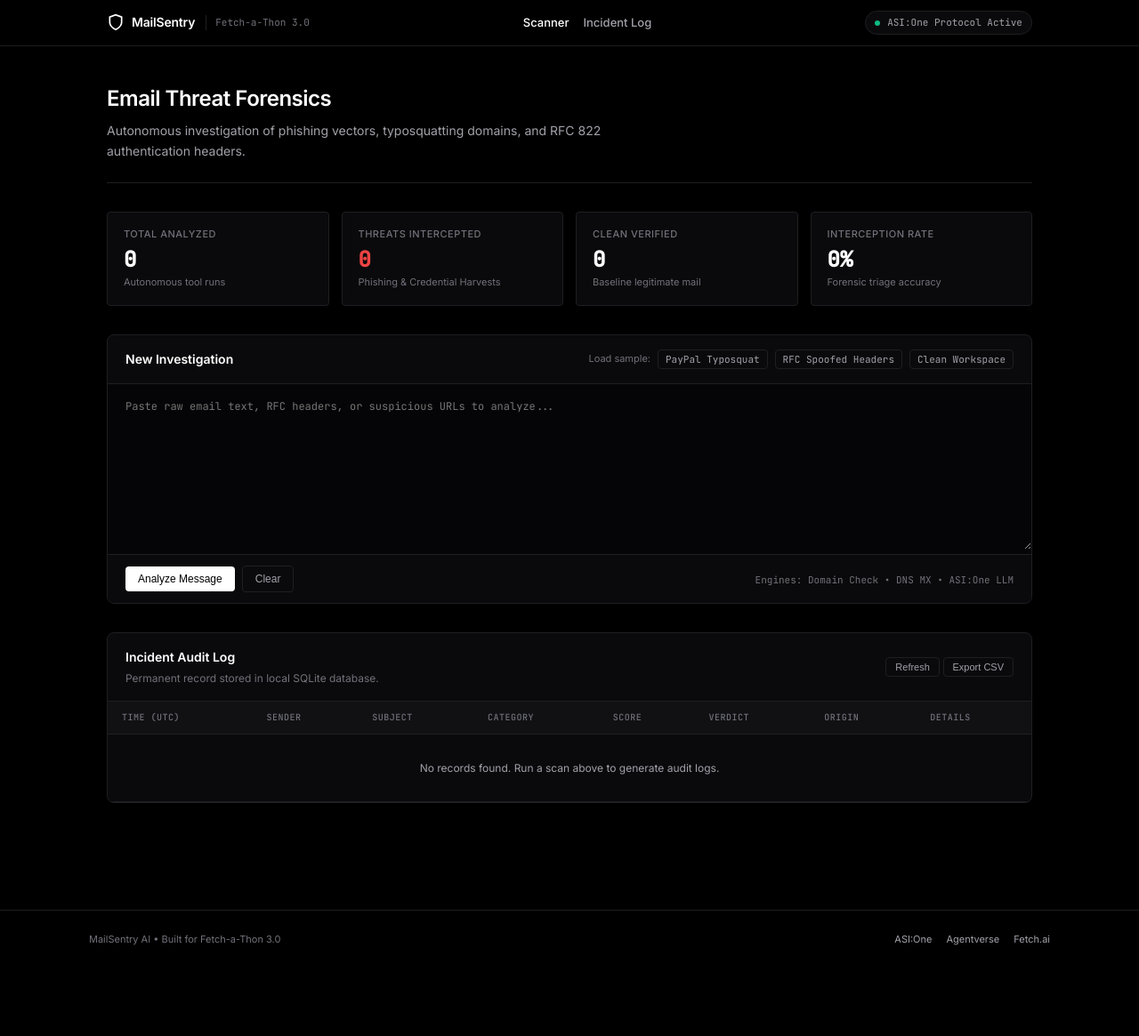
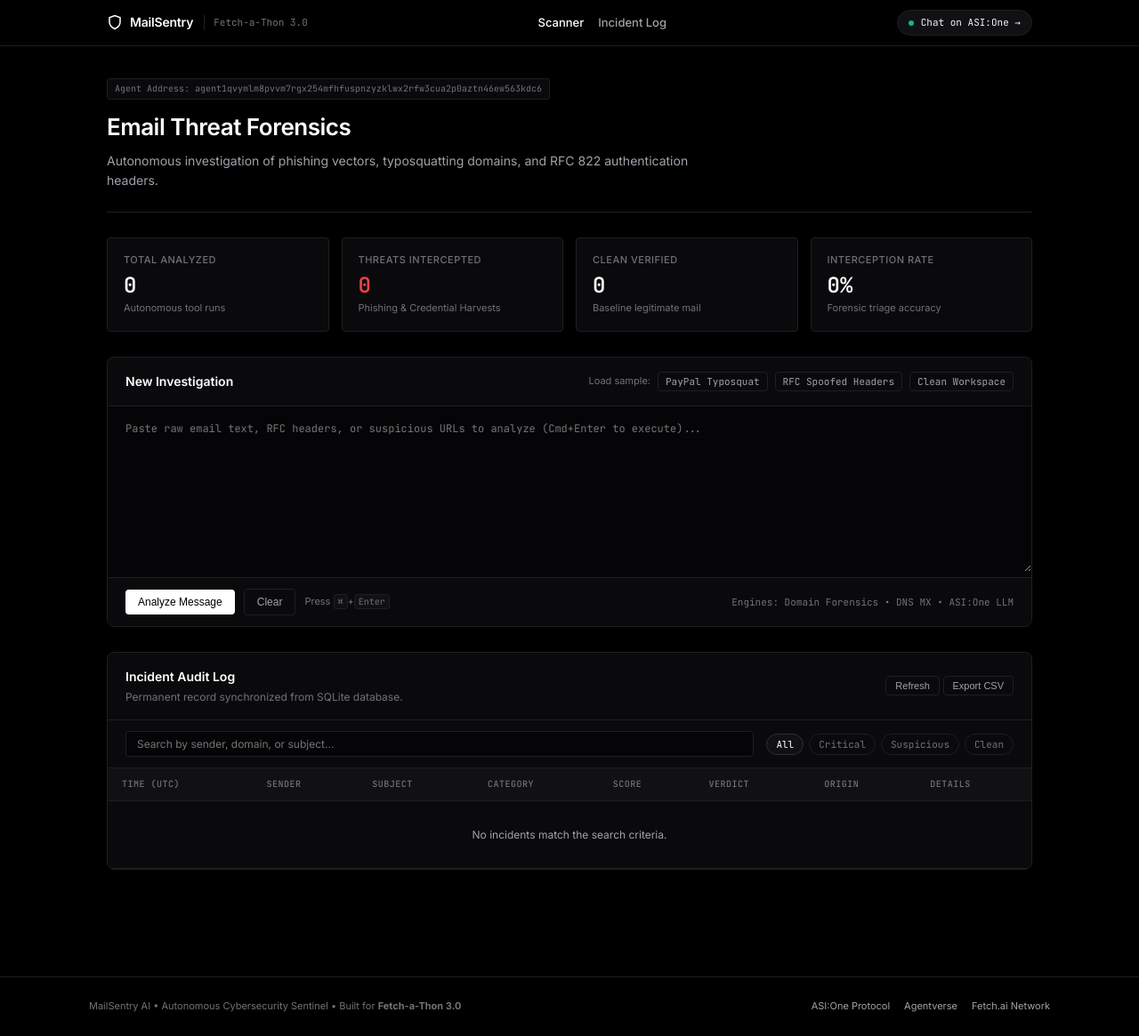
Before and after one commit to swameshawasthi-ctrl/mailsentry-ai, a FastAPI app: page / in a window 1280 px wide. Shown: the whole page at 89% size. Before the commit the page ends 1063 px from the top, so only its background shows below. Run offline with FastAPI, Linux system fonts and the light colour scheme; data that the repository does not hold is empty.

Commit message:
feat: add MITRE ATT&CK framework mapping, decomposed link forensics, and live table search

```diff
--- a/server.py
+++ b/server.py
@@ -54,6 +54,8 @@ async def analyze_email(req: AnalyzeRequest):
         "subject": parsed.subject,
         "evidence": assessment.evidence_items,
         "recommendations": assessment.actionable_recommendations,
+        "mitre_tactics": assessment.mitre_tactics,
+        "links_breakdown": assessment.extracted_links_breakdown,
         "analyst_reasoning": assessment.summary,
         "originating_ip": assessment.originating_ip,
         "ip_country": assessment.ip_country,
--- a/web/static/app.js
+++ b/web/static/app.js
@@ -9,6 +9,7 @@ document.addEventListener("DOMContentLoaded", () => {
     const btnRefreshHistory = document.getElementById("btn-refresh-history");
     const btnExportReport = document.getElementById("btn-export-report");
     const btnExportLog = document.getElementById("btn-export-log");
+    const btnPrintReport = document.getElementById("btn-print-report");
 
     const resultsPanel = document.getElementById("results-panel");
     const resThreatLevel = document.getElementById("res-threat-level");
@@ -22,11 +23,19 @@ document.addEventListener("DOMContentLoaded", () => {
     const resReasoningText = document.getElementById("res-reasoning-text");
     const resActionList = document.getElementById("res-action-list");
 
+    const blockMitre = document.getElementById("block-mitre");
+    const resMitreList = document.getElementById("res-mitre-list");
+    const blockLinks = document.getElementById("block-links");
+    const resLinksTbody = document.getElementById("res-links-tbody");
+
     const statTotal = document.getElementById("stat-total");
     const statCritical = document.getElementById("stat-critical");
     const statSafe = document.getElementById("stat-safe");
     const statRate = document.getElementById("stat-rate");
     const historyTbody = document.getElementById("history-tbody");
+
+    const filterSearch = document.getElementById("filter-search");
+    const filterPills = document.querySelectorAll(".filter-pill");
 
     const scanModal = document.getElementById("scan-modal");
     const modalClose = document.getElementById("modal-close");
@@ -35,10 +44,11 @@ document.addEventListener("DOMContentLoaded", () => {
 
     let currentReport = null;
     let cachedScans = [];
+    let activeFilter = "all";
 
-    // Real Realistic Samples
+    // Realistic Samples
     const SAMPLE_PHISHING = `From: PayPal Security <security@paypa1-support.com>
-To: user@example.com
+To: target.user@corporate.com
 Subject: URGENT: Your PayPal Account Has Been Suspended!
 
 Dear Customer,
@@ -47,7 +57,7 @@ We detected multiple failed login attempts on your account.
 Your account will be terminated in 30 minutes unless you verify your identity.
 
 Please confirm your password immediately at:
-https://paypa1-support.com/verify-identity
+https://paypa1-support.com/verify-identity?token=89401941
 
 PayPal Security Team`;
 
@@ -96,6 +106,19 @@ Product Engineering`;
         emailInput.value = "";
         resultsPanel.style.display = "none";
         emailInput.focus();
+    });
+
+    // Keyboard Shortcut (Cmd/Ctrl + Enter)
+    emailInput.addEventListener("keydown", (e) => {
+        if ((e.metaKey || e.ctrlKey) && e.key === "Enter") {
+            e.preventDefault();
+            runAnalysis();
+        }
+    });
+
+    // Print Dossier
+    btnPrintReport.addEventListener("click", () => {
+        window.print();
     });
 
     // Run Forensic Analysis
@@ -155,6 +178,41 @@ Product Engineering`;
             else if (text.includes("dkim=pass")) dkimStatus = "PASS";
 
             resAuthSummary.textContent = `SPF: ${spfStatus} | DKIM: ${dkimStatus}`;
+
+            // MITRE ATT&CK Mapping
+            const mitre = data.mitre_tactics || [];
+            if (mitre.length > 0) {
+                blockMitre.style.display = "block";
+                resMitreList.innerHTML = "";
+                mitre.forEach(m => {
+                    const span = document.createElement("span");
+                    span.className = "mitre-chip";
+                    span.textContent = m;
+                    resMitreList.appendChild(span);
+                });
+            } else {
+                blockMitre.style.display = "none";
+            }
+
+            // Link Decomposition
+            const links = data.links_breakdown || [];
+            if (links.length > 0) {
+                blockLinks.style.display = "block";
+                resLinksTbody.innerHTML = "";
+                links.forEach(l => {
+                    const tr = document.createElement("tr");
+                    const statusClass = l.is_typosquatting ? "badge-tag danger" : "badge-tag safe";
+                    tr.innerHTML = `
+                        <td style="font-family: var(--font-mono); font-size: 11px; max-width: 250px; overflow: hidden; text-overflow: ellipsis; white-space: nowrap;">${escapeHtml(l.url)}</td>
+                        <td style="font-family: var(--font-mono); font-size: 11px;">${escapeHtml(l.host)}</td>
+                        <td style="color: var(--text-white); font-weight: 500;">${l.mimicked_brand ? escapeHtml(l.mimicked_brand.toUpperCase()) : '—'}</td>
+                        <td><span class="${statusClass}">${l.verdict}</span></td>
+                    `;
+                    resLinksTbody.appendChild(tr);
+                });
+            } else {
+                blockLinks.style.display = "none";
+            }
 
             // Evidence List
             resEvidenceList.innerHTML = "";
@@ -220,6 +278,68 @@ Product Engineering`;
         a.click();
     });
 
+    // Filtering & Search
+    function renderFilteredHistory() {
+        const query = (filterSearch.value || "").toLowerCase().trim();
+
+        let filtered = cachedScans.filter(s => {
+            // Severity filter
+            if (activeFilter === "critical" && s.risk_score < 80) return false;
+            if (activeFilter === "suspicious" && (s.risk_score < 40 || s.risk_score >= 80)) return false;
+            if (activeFilter === "safe" && s.risk_score >= 40) return false;
+
+            // Search query
+            if (query) {
+                const combined = `${s.sender_email || ''} ${s.sender_domain || ''} ${s.subject || ''} ${s.attack_category || ''}`.toLowerCase();
+                if (!combined.includes(query)) return false;
+            }
+            return true;
+        });
+
+        if (filtered.length === 0) {
+            historyTbody.innerHTML = `<tr><td colspan="8" class="table-empty">No incidents match the search criteria.</td></tr>`;
+            return;
+        }
+
+        historyTbody.innerHTML = "";
+        filtered.forEach(s => {
+            const tr = document.createElement("tr");
+            const tagClass = s.risk_score >= 80 ? "badge-tag danger" : (s.risk_score >= 40 ? "badge-tag" : "badge-tag safe");
+
+            tr.innerHTML = `
+                <td style="font-family: var(--font-mono); font-size: 11px;">${s.created_at}</td>
+                <td style="font-family: var(--font-mono); font-size: 11px; color: var(--text-white);">${escapeHtml(s.sender_email || s.sender_domain || 'Unknown')}</td>
+                <td>${escapeHtml((s.subject || 'No Subject').substring(0, 36))}</td>
+                <td><span class="badge-tag">${escapeHtml(s.attack_category)}</span></td>
+                <td style="font-family: var(--font-mono); font-weight: 600;">${s.risk_score}/100</td>
+                <td><span class="${tagClass}">${escapeHtml(s.threat_level)}</span></td>
+                <td style="font-family: var(--font-mono); font-size: 11px;">${s.originating_ip || 'Internal'}</td>
+                <td><button class="btn btn-secondary btn-sm btn-inspect" data-id="${s.id}">View</button></td>
+            `;
+            historyTbody.appendChild(tr);
+        });
+
+        // Re-attach modal listeners
+        document.querySelectorAll(".btn-inspect").forEach(btn => {
+            btn.addEventListener("click", () => {
+                const scanId = parseInt(btn.getAttribute("data-id"));
+                const scan = cachedScans.find(x => x.id === scanId);
+                if (scan) openModal(scan);
+            });
+        });
+    }
+
+    filterSearch.addEventListener("input", renderFilteredHistory);
+
+    filterPills.forEach(pill => {
+        pill.addEventListener("click", () => {
+            filterPills.forEach(p => p.classList.remove("active"));
+            pill.classList.add("active");
+            activeFilter = pill.getAttribute("data-filter");
+            renderFilteredHistory();
+        });
+    });
+
     // Load Metrics
     async function loadStats() {
         try {
@@ -239,38 +359,7 @@ Product Engineering`;
         try {
             const resp = await fetch("/api/scans");
             cachedScans = await resp.json();
-
-            if (!cachedScans || cachedScans.length === 0) {
-                historyTbody.innerHTML = `<tr><td colspan="8" class="table-empty">No records found. Run a scan above to generate audit logs.</td></tr>`;
-                return;
-            }
-
-            historyTbody.innerHTML = "";
-            cachedScans.forEach(s => {
-                const tr = document.createElement("tr");
-                const tagClass = s.risk_score >= 80 ? "badge-tag danger" : (s.risk_score >= 40 ? "badge-tag" : "badge-tag safe");
-
-                tr.innerHTML = `
-                    <td style="font-family: var(--font-mono); font-size: 11px;">${s.created_at}</td>
-                    <td style="font-family: var(--font-mono); font-size: 11px; color: var(--text-white);">${escapeHtml(s.sender_email || s.sender_domain || 'Unknown')}</td>
-                    <td>${escapeHtml((s.subject || 'No Subject').substring(0, 36))}</td>
-                    <td><span class="badge-tag">${escapeHtml(s.attack_category)}</span></td>
-                    <td style="font-family: var(--font-mono); font-weight: 600;">${s.risk_score}/100</td>
-                    <td><span class="${tagClass}">${escapeHtml(s.threat_level)}</span></td>
-                    <td style="font-family: var(--font-mono); font-size: 11px;">${s.originating_ip || 'Internal'}</td>
-                    <td><button class="btn btn-secondary btn-sm btn-inspect" data-id="${s.id}">View</button></td>
-                `;
-                historyTbody.appendChild(tr);
-            });
-
-            // Attach row click inspector
-            document.querySelectorAll(".btn-inspect").forEach(btn => {
-                btn.addEventListener("click", () => {
-                    const scanId = parseInt(btn.getAttribute("data-id"));
-                    const scan = cachedScans.find(x => x.id === scanId);
-                    if (scan) openModal(scan);
-                });
-            });
+            renderFilteredHistory();
         } catch (e) {
             historyTbody.innerHTML = `<tr><td colspan="8" class="table-empty">Error fetching records.</td></tr>`;
         }
--- a/web/static/style.css
+++ b/web/static/style.css
@@ -116,17 +116,25 @@ body.minimal-dark {
 .nav-tab.active {
     color: var(--text-white);
 }
-.status-pill {
+
+.asi-btn {
     display: flex;
     align-items: center;
     gap: 8px;
     font-size: 11px;
-    color: var(--text-secondary);
-    background: var(--bg-surface);
+    color: var(--text-primary);
+    background: var(--bg-surface-elevated);
     border: 1px solid var(--border-subtle);
-    padding: 4px 10px;
+    padding: 5px 12px;
     border-radius: var(--radius-pill);
+    text-decoration: none;
     font-family: var(--font-mono);
+    transition: all 0.15s ease;
+}
+.asi-btn:hover {
+    border-color: var(--border-strong);
+    color: var(--text-white);
+    background: var(--bg-surface-hover);
 }
 .pulse-dot {
     width: 6px;
@@ -139,19 +147,32 @@ body.minimal-dark {
 .page-container {
     max-width: 1080px;
     margin: 0 auto;
-    padding: 40px 20px 80px;
+    padding: 36px 20px 80px;
     display: flex;
     flex-direction: column;
-    gap: 32px;
+    gap: 28px;
 }
 
 /* Page Header */
+.header-badge-row {
+    margin-bottom: 10px;
+}
+.agent-address-chip {
+    font-family: var(--font-mono);
+    font-size: 10px;
+    color: var(--text-muted);
+    background: var(--bg-surface);
+    border: 1px solid var(--border-subtle);
+    padding: 3px 8px;
+    border-radius: 3px;
+    display: inline-block;
+}
 .page-header {
     border-bottom: 1px solid var(--border-subtle);
     padding-bottom: 24px;
 }
 .page-title {
-    font-size: 24px;
+    font-size: 26px;
     font-weight: 600;
     letter-spacing: -0.5px;
     color: var(--text-white);
@@ -160,7 +181,7 @@ body.minimal-dark {
 .page-subtitle {
     font-size: 14px;
     color: var(--text-secondary);
-    max-width: 640px;
+    max-width: 680px;
 }
 
 /* Stats Row */
@@ -296,7 +317,19 @@ textarea#email-input:focus {
 .footer-left {
     display: flex;
     align-items: center;
-    gap: 8px;
+    gap: 10px;
+}
+.kbd-hint {
+    font-size: 11px;
+    color: var(--text-muted);
+}
+kbd {
+    background: var(--bg-surface-elevated);
+    border: 1px solid var(--border-subtle);
+    border-radius: 3px;
+    padding: 1px 4px;
+    font-size: 10px;
+    font-family: var(--font-mono);
 }
 .engine-text {
     font-size: 11px;
@@ -492,6 +545,51 @@ textarea#email-input:focus {
     font-size: 12px;
     color: #d4d4d8;
     line-height: 1.6;
+}
+
+/* Filter Bar */
+.table-filter-bar {
+    padding: 12px 20px;
+    border-bottom: 1px solid var(--border-subtle);
+    display: flex;
+    justify-content: space-between;
+    align-items: center;
+    gap: 14px;
+    flex-wrap: wrap;
+}
+.filter-input {
+    background: var(--bg-input);
+    border: 1px solid var(--border-subtle);
+    color: var(--text-primary);
+    font-size: 12px;
+    padding: 6px 12px;
+    border-radius: var(--radius-sm);
+    font-family: var(--font-sans);
+    flex: 1;
+    min-width: 220px;
+    outline: none;
+}
+.filter-input:focus {
+    border-color: var(--border-focus);
+}
+.filter-group {
+    display: flex;
+    gap: 6px;
+}
+.filter-pill {
+    background: transparent;
+    border: 1px solid var(--border-subtle);
+    color: var(--text-muted);
+    font-size: 11px;
+    padding: 4px 10px;
+    border-radius: var(--radius-pill);
+    cursor: pointer;
+    font-family: var(--font-mono);
+}
+.filter-pill.active {
+    background: var(--bg-surface-elevated);
+    color: var(--text-white);
+    border-color: var(--border-strong);
 }
 
 /* Incident Table */
--- a/web/templates/index.html
+++ b/web/templates/index.html
@@ -3,12 +3,12 @@
 <head>
     <meta charset="UTF-8">
     <meta name="viewport" content="width=device-width, initial-scale=1.0">
-    <title>MailSentry — Email Threat Forensics</title>
-    <meta name="description" content="Minimalist autonomous email threat investigation powered by Fetch.ai & ASI:One.">
+    <title>MailSentry — Autonomous Threat Forensics</title>
+    <meta name="description" content="Autonomous email threat investigation powered by Fetch.ai uAgents & ASI:One.">
     <!-- Clean Minimalist Typography -->
     <link rel="preconnect" href="https://fonts.googleapis.com">
     <link rel="preconnect" href="https://fonts.gstatic.com" crossorigin>
-    <link href="https://fonts.googleapis.com/css2?family=Inter:wght@400;500;600;700&family=JetBrains+Mono:wght@400;500&display=swap" rel="stylesheet">
+    <link href="https://fonts.googleapis.com/css2?family=Inter:wght@400;500;600;700&family=JetBrains+Mono:wght@400;500;600&display=swap" rel="stylesheet">
     <link rel="stylesheet" href="/static/style.css">
 </head>
 <body class="minimal-dark">
@@ -17,7 +17,7 @@
         <div class="nav-content">
             <div class="nav-left">
                 <a href="/" class="brand-link">
-                    <svg class="brand-icon" width="20" height="20" viewBox="0 0 24 24" fill="none" stroke="currentColor" stroke-width="2">
+                    <svg class="brand-icon" width="18" height="18" viewBox="0 0 24 24" fill="none" stroke="currentColor" stroke-width="2">
                         <path d="M12 22s8-4 8-10V5l-8-3-8 3v7c0 6 8 10 8 10z"/>
                     </svg>
                     <span class="brand-name">MailSentry</span>
@@ -31,10 +31,10 @@
             </nav>
 
             <div class="nav-right">
-                <div class="status-pill">
+                <a href="https://asi1.ai" target="_blank" rel="noopener" class="asi-btn">
                     <span class="pulse-dot"></span>
-                    <span>ASI:One Protocol Active</span>
-                </div>
+                    <span>Chat on ASI:One &rarr;</span>
+                </a>
             </div>
         </div>
     </header>
@@ -43,6 +43,11 @@
     <main class="page-container">
         <!-- Page Title & Header -->
         <section class="page-header">
+            <div class="header-badge-row">
+                <span class="agent-address-chip" title="Cryptographic Agent Identity on Fetch.ai Network">
+                    Agent Address: agent1qvymlm8pvvm7rgx254mfhfuspnzyzklwx2rfw3cua2p0aztn46ew563kdc6
+                </span>
+            </div>
             <h1 class="page-title">Email Threat Forensics</h1>
             <p class="page-subtitle">Autonomous investigation of phishing vectors, typosquatting domains, and RFC 822 authentication headers.</p>
         </section>
@@ -89,7 +94,7 @@
             <div class="textarea-wrapper">
                 <textarea
                     id="email-input"
-                    placeholder="Paste raw email text, RFC headers, or suspicious URLs to analyze..."
+                    placeholder="Paste raw email text, RFC headers, or suspicious URLs to analyze (Cmd+Enter to execute)..."
                     rows="8"
                     spellcheck="false"
                 ></textarea>
@@ -99,9 +104,10 @@
                 <div class="footer-left">
                     <button class="btn btn-primary" id="btn-analyze">Analyze Message</button>
                     <button class="btn btn-secondary" id="btn-clear">Clear</button>
+                    <span class="kbd-hint">Press <kbd>⌘</kbd>+<kbd>Enter</kbd></span>
                 </div>
                 <div class="footer-right">
-                    <span class="engine-text">Engines: Domain Check &bull; DNS MX &bull; ASI:One LLM</span>
+                    <span class="engine-text">Engines: Domain Forensics &bull; DNS MX &bull; ASI:One LLM</span>
                 </div>
             </div>
         </section>
@@ -113,7 +119,10 @@
                     <span class="verdict-tag" id="res-threat-level">ANALYZING</span>
                     <span class="incident-code" id="res-incident-id">INC-2026-0000</span>
                 </div>
-                <button class="btn btn-secondary btn-sm" id="btn-export-report">Download JSON Dossier</button>
+                <div class="verdict-actions">
+                    <button class="btn btn-secondary btn-sm" id="btn-print-report">Print Dossier</button>
+                    <button class="btn btn-secondary btn-sm" id="btn-export-report">Download JSON</button>
+                </div>
             </div>
 
             <!-- Score & Top Details -->
@@ -145,6 +154,34 @@
                 </div>
             </div>
 
+            <!-- MITRE ATT&CK Framework Mapping -->
+            <div class="results-sub-block" id="block-mitre" style="display: none;">
+                <div class="sub-block-title">MITRE ATT&CK Framework Mapping</div>
+                <div class="mitre-chips" id="res-mitre-list">
+                    <!-- Populated dynamically -->
+                </div>
+            </div>
+
+            <!-- Decomposed Link & URL Forensics -->
+            <div class="results-sub-block" id="block-links" style="display: none;">
+                <div class="sub-block-title">Extracted Link & URL Forensics</div>
+                <div class="table-scroll">
+                    <table class="clean-table" id="res-links-table">
+                        <thead>
+                            <tr>
+                                <th>URL DESTINATION</th>
+                                <th>HOST DOMAIN</th>
+                                <th>MIMICKED BRAND</th>
+                                <th>VERDICT</th>
+                            </tr>
+                        </thead>
+                        <tbody id="res-links-tbody">
+                            <!-- Populated dynamically -->
+                        </tbody>
+                    </table>
+                </div>
+            </div>
+
             <!-- Evidence List -->
             <div class="results-sub-block">
                 <div class="sub-block-title">Forensic Evidence Chain</div>
@@ -173,11 +210,22 @@
             <div class="box-header">
                 <div>
                     <div class="box-title">Incident Audit Log</div>
-                    <div class="box-subtitle">Permanent record stored in local SQLite database.</div>
+                    <div class="box-subtitle">Permanent record synchronized from SQLite database.</div>
                 </div>
                 <div class="history-actions">
                     <button class="btn btn-secondary btn-sm" id="btn-refresh-history">Refresh</button>
                     <button class="btn btn-secondary btn-sm" id="btn-export-log">Export CSV</button>
+                </div>
+            </div>
+
+            <!-- Search and Filter Bar -->
+            <div class="table-filter-bar">
+                <input type="text" id="filter-search" class="filter-input" placeholder="Search by sender, domain, or subject...">
+                <div class="filter-group">
+                    <button class="filter-pill active" data-filter="all">All</button>
+                    <button class="filter-pill" data-filter="critical">Critical</button>
+                    <button class="filter-pill" data-filter="suspicious">Suspicious</button>
+                    <button class="filter-pill" data-filter="safe">Clean</button>
                 </div>
             </div>
 
@@ -222,11 +270,11 @@
     <!-- Minimalist Footer -->
     <footer class="page-footer">
         <div class="footer-inner">
-            <span>MailSentry AI &bull; Built for Fetch-a-Thon 3.0</span>
+            <span>MailSentry AI &bull; Autonomous Cybersecurity Sentinel &bull; Built for <strong>Fetch-a-Thon 3.0</strong></span>
             <div class="footer-links">
-                <a href="https://asi1.ai" target="_blank" rel="noopener">ASI:One</a>
+                <a href="https://asi1.ai" target="_blank" rel="noopener">ASI:One Protocol</a>
                 <a href="https://agentverse.ai" target="_blank" rel="noopener">Agentverse</a>
-                <a href="https://fetch.ai" target="_blank" rel="noopener">Fetch.ai</a>
+                <a href="https://fetch.ai" target="_blank" rel="noopener">Fetch.ai Network</a>
             </div>
         </div>
     </footer>
```
Also changed, not shown: other parts of web/static/style.css (+45 -1 lines), tools/risk_scoring.py (+62 -30 lines).
